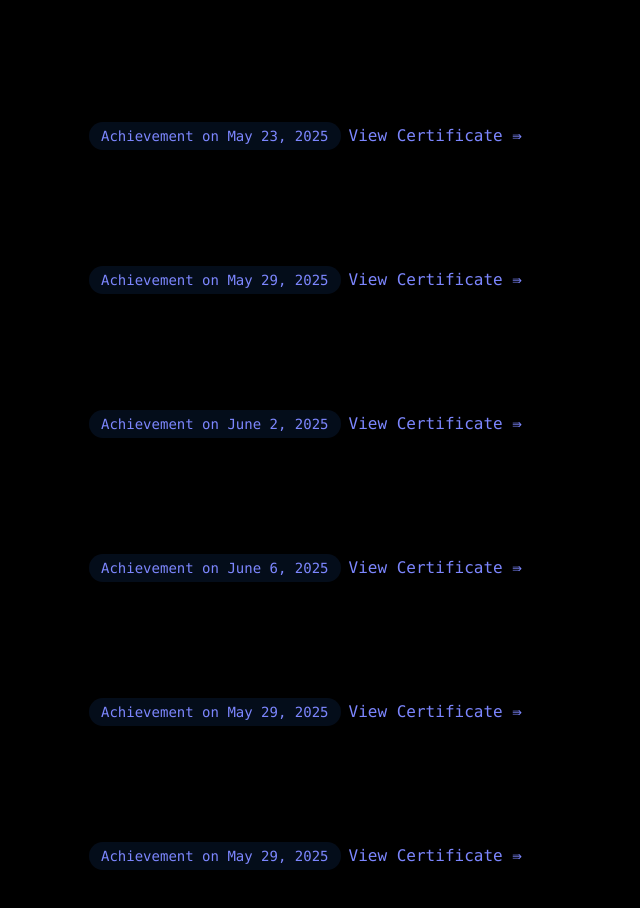
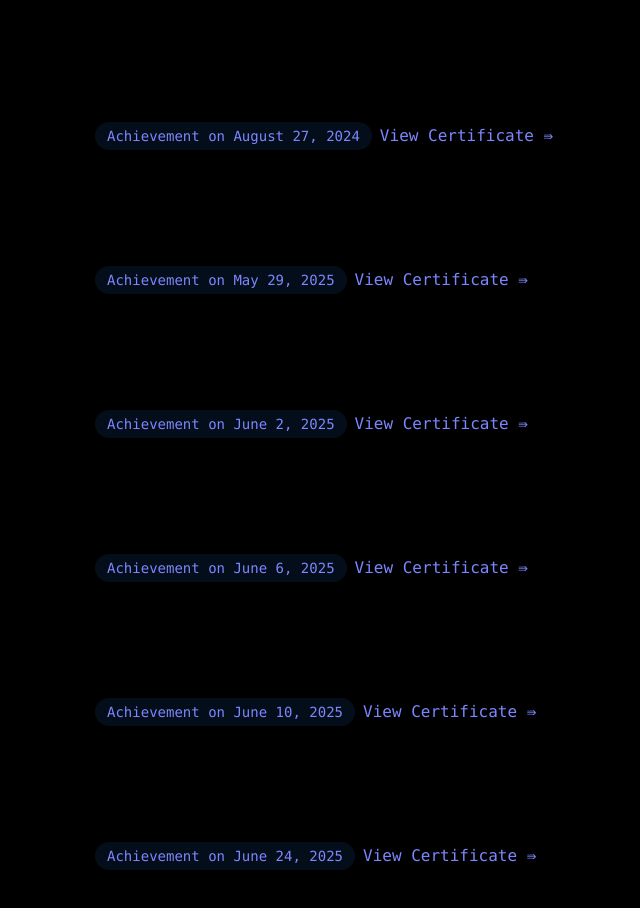
Before and after one commit to Kareem42/my-portfolio, a React (Vite) app: page / in a window 1280 px wide. Shown: the part 5620-6528 px from the top of the page, without its empty margins (250-890 px from the left). Built offline with nearby package versions, Linux system fonts and the light colour scheme.

Commit message:
added new certifications to the achievement component.

```diff
--- a/src/components/section/Achievements.jsx
+++ b/src/components/section/Achievements.jsx
@@ -14,10 +14,10 @@ export const Achievements = () => {
 
                     <div className="grid grid-cols-1 md:grid-cols-2 gap-6">
                         <div className="p-6 rounded-xl border border-white/10 hover:-translate-y-1 hover:border-blue-500/30 hover:shado-[0_2px_8px_rgba(59,130,246,0.2)] transition-all">
-                            <h3 className="text-xl font-bold mb-4 font-mono">Getting Started with Front-End and Web Development</h3>
+                            <h3 className="text-xl font-bold mb-4 font-mono">The Business Intelligence Analyst Course 2024</h3>
                             <div className="flex flex-wrap gap-2">
                                 <span className="font-mono bg-blue-500/10 text-indigo-400 py-1 px-3 rounded-full text-sm hover:bg-blue-500/20 hover:shadow-[0_2px_8px_rgba(59,130,246,0.2)] transition">
-                                    Achievement on May 23, 2025
+                                    Achievement on August 27, 2024
                                 </span>
                                 <div className="flex justify-between items-center">
                                     <a
@@ -81,15 +81,15 @@ export const Achievements = () => {
                             </div>
                         </div>
                         <div className="p-6 rounded-xl border border-white/10 hover:-translate-y-1 hover:border-blue-500/30 hover:shado-[0_2px_8px_rgba(59,130,246,0.2)] transition-all">
-                            <h3 className="text-xl font-bold mb-4 font-mono">Introduction to Software Engineering</h3>
+                            <h3 className="text-xl font-bold mb-4 font-mono">Developing Websites and Front-Ends with Bootstrap</h3>
                             <div className="flex flex-wrap gap-2">
                                 <span className="font-mono bg-blue-500/10 text-indigo-400 py-1 px-3 rounded-full text-sm hover:bg-blue-500/20 hover:shadow-[0_2px_8px_rgba(59,130,246,0.2)] transition">
-                                    Achievement on May 29, 2025
+                                    Achievement on June 10, 2025
                                 </span>
 
                                 <div className="flex justify-between items-center">
                                     <a
-                                        href="https://github.com/Kareem42/smartbrain-api"
+                                        href="https://coursera.org/share/38a609b1bbd1d146b7e6b44a4ba29510"
                                         className="text-indigo-400 font-mono hover:underline transition-colors"
                                     >
                                         View Certificate ⇛{" "}
@@ -98,15 +98,15 @@ export const Achievements = () => {
                             </div>
                         </div>
                         <div className="p-6 rounded-xl border border-white/10 hover:-translate-y-1 hover:border-blue-500/30 hover:shado-[0_2px_8px_rgba(59,130,246,0.2)] transition-all">
-                            <h3 className="text-xl font-bold mb-4 font-mono">Introduction to Software Engineering</h3>
+                            <h3 className="text-xl font-bold mb-4 font-mono">Delevoping Front-end Applications with React</h3>
                             <div className="flex flex-wrap gap-2">
                                 <span className="font-mono bg-blue-500/10 text-indigo-400 py-1 px-3 rounded-full text-sm hover:bg-blue-500/20 hover:shadow-[0_2px_8px_rgba(59,130,246,0.2)] transition">
-                                    Achievement on May 29, 2025
+                                    Achievement on June 24, 2025
                                 </span>
 
                                 <div className="flex justify-between items-center">
                                     <a
-                                        href="https://github.com/Kareem42/smartbrain-api"
+                                        href="https://coursera.org/share/cdce4013c1f0a4559d14a91eabedd4db"
                                         className="text-indigo-400 font-mono hover:underline transition-colors"
                                     >
                                         View Certificate ⇛{" "}
```
